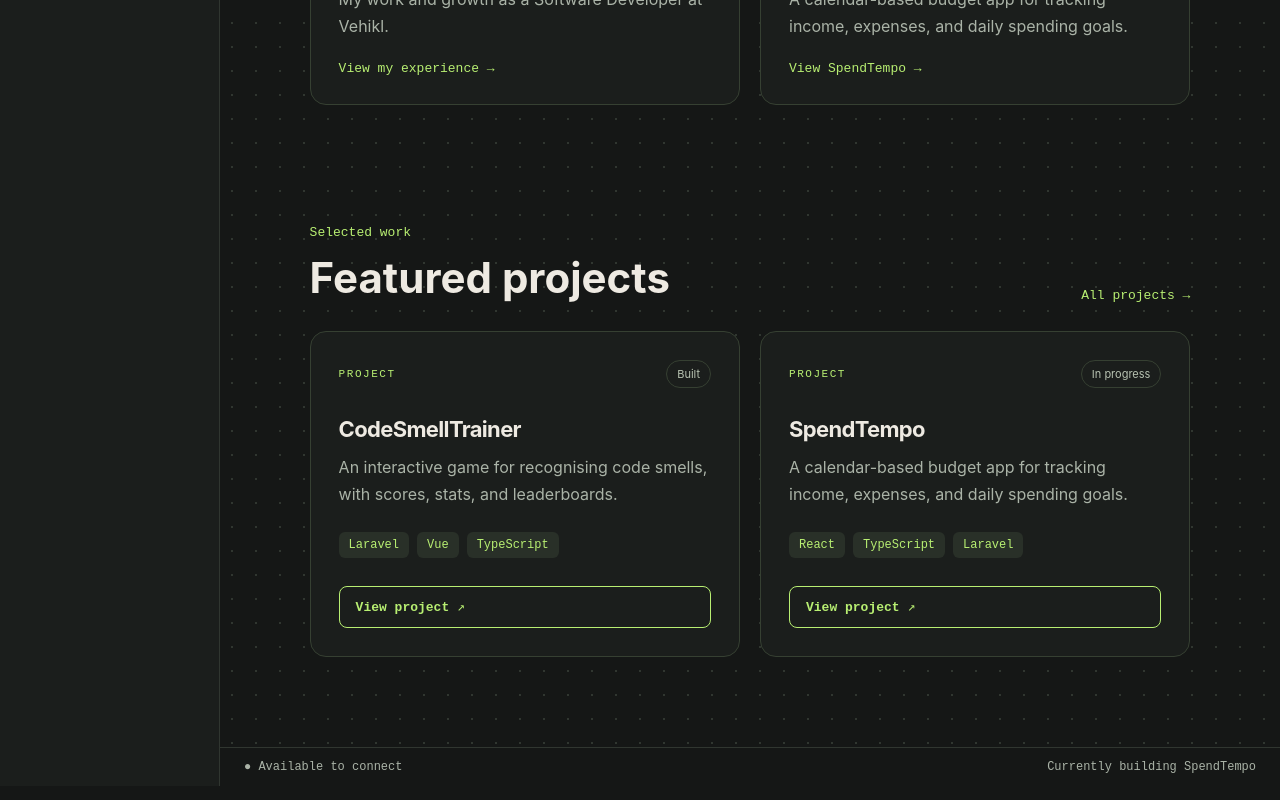
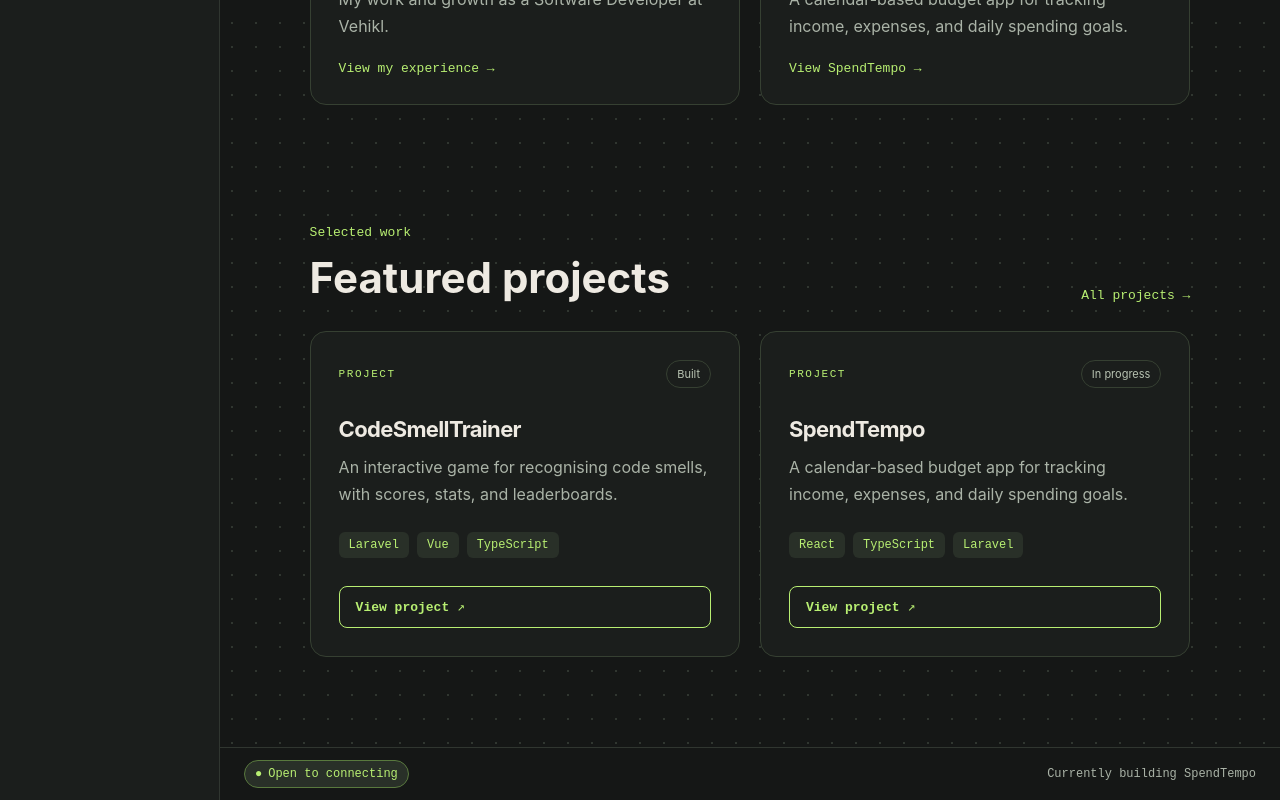
Before and after one commit to josiah-williams2024/portfolio, a React (Vite) app: page / in a window 1280 px wide. Shown: the part 759-1559 px from the top of the page. Built offline with nearby package versions, Linux system fonts and the light colour scheme.

Commit message:
Improve connections status

```diff
--- a/src/App.css
+++ b/src/App.css
@@ -123,6 +123,7 @@ h1 {
 
 .status-bar {
   display: flex;
+  align-items: center;
   justify-content: space-between;
   flex-wrap: wrap;
   gap: 12px;
@@ -131,6 +132,17 @@ h1 {
   color: #aab3a7;
   font-family: monospace;
   font-size: 12px;
+}
+
+.availability-status {
+  display: inline-flex;
+  align-items: center;
+  gap: 6px;
+  padding: 6px 10px;
+  border: 1px solid #59793e;
+  border-radius: 999px;
+  background: #293028;
+  color: #b8ef72;
 }
 
 .project-grid {
--- a/src/App.tsx
+++ b/src/App.tsx
@@ -131,9 +131,9 @@ function App() {
         </main>
 
         <footer className="status-bar">
-          <span>
-            <span aria-hidden="true">● </span>
-            Available to connect
+          <span className="availability-status">
+            <span aria-hidden="true">●</span>
+            Open to connecting
           </span>
           <span>Currently building SpendTempo</span>
         </footer>
```
